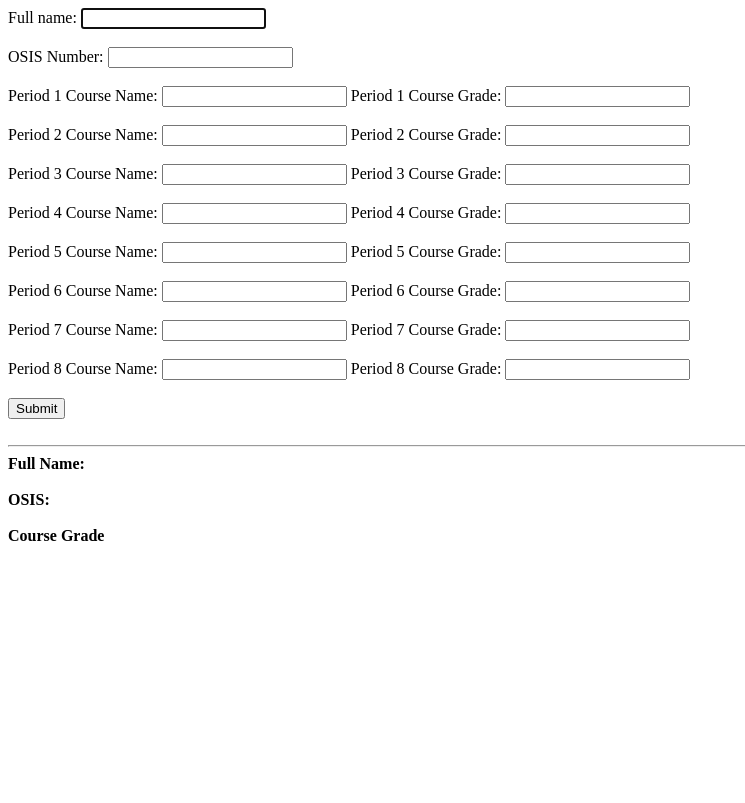
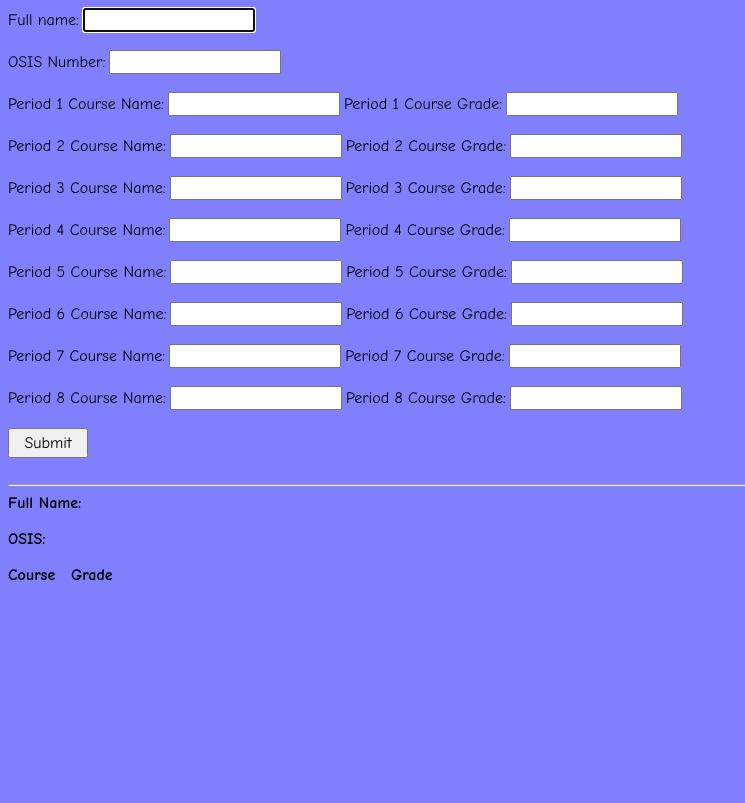
Before and after one commit to GaziT1/Grades---HTML, a plain HTML site: page index.html in a window 1280 px wide. Shown: the top 803 px of the page, without its empty margins (0-745 px from the left). Drawn offline with Linux system fonts and the light colour scheme.

Commit message:
Update index.html

```diff
--- a/index.html
+++ b/index.html
@@ -2,8 +2,8 @@
 <html>
 	<head>
 		<title>Grades</title>
-		<link rel = "stylesheet" href = "Average.css"></link>
-		<script src = "Average.js"></script>
+		<link rel = "stylesheet" href = "customize.css"></link>
+		<script src = "script.js"></script>
 	</head>
 	<body>
 		<label id="lblFullname">Full name:</label>
```
